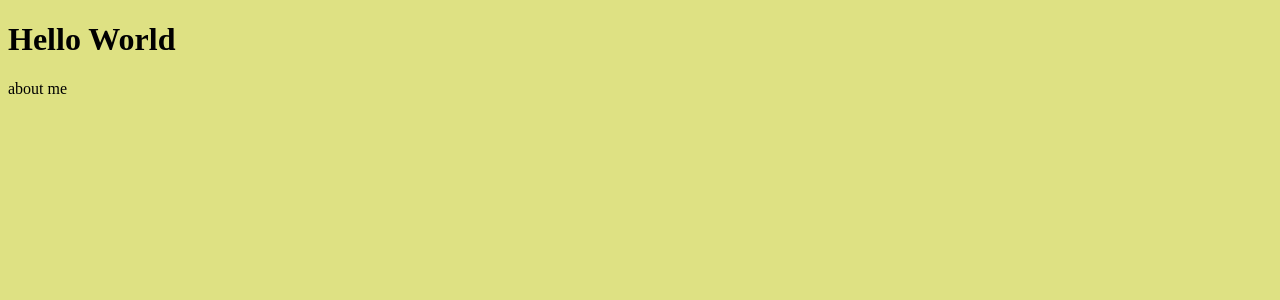
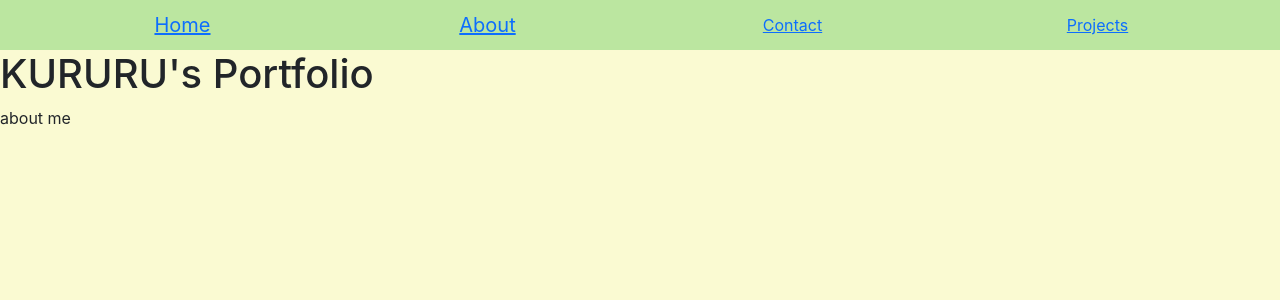
Before and after one commit to vboxorcale/my-reactjs-portfolio, a React (Create React App) app: page /About in a window 1280 px wide. Shown: the top 300 px of the page. Built offline with nearby package versions, Linux system fonts and the light colour scheme.

Commit message:
add header component

```diff
--- a/package.json
+++ b/package.json
@@ -7,7 +7,9 @@
     "@testing-library/jest-dom": "^5.16.5",
     "@testing-library/react": "^13.4.0",
     "@testing-library/user-event": "^13.5.0",
+    "bootstrap": "^5.2.3",
     "react": "^18.2.0",
+    "react-bootstrap": "^2.7.2",
     "react-dom": "^18.2.0",
     "react-router-dom": "^6.9.0",
     "react-scripts": "5.0.1",
--- a/src/App.css
+++ b/src/App.css
@@ -1,3 +1,27 @@
 body{
-    background-color: rgb(222, 225, 131);
+
+    background-color:lightgoldenrodyellow;
+    margin: 0;
+    font-family: -apple-system, BlinkMacSystemFont, 'Segoe UI', 'Roboto', 'Oxygen',
+      'Ubuntu', 'Cantarell', 'Fira Sans', 'Droid Sans', 'Helvetica Neue',
+      sans-serif;
+    -webkit-font-smoothing: antialiased;
+    -moz-osx-font-smoothing: grayscale;
+
 }
+
+
+.home{
+    margin: 10px;
+    font-size: 20px;
+}
+
+.about{
+    margin: 10px;
+    font-size: 20px;
+}
+
+.contact{
+    margin: 10px;
+    font-size: 20px;
+}
--- a/src/App.js
+++ b/src/App.js
@@ -4,6 +4,8 @@ import Home from './pages/Home'
 import About from "./pages/About";
 import Projects from "./pages/Projects";
 import Contact from './pages/Contact';
+import Header from './components/Header';
+import 'bootstrap/dist/css/bootstrap.min.css';
 
 import { BrowserRouter as Router, Route, Routes } from 'react-router-dom';
 // import Discover from './pages/Discover';
@@ -15,18 +17,17 @@ import { BrowserRouter as Router, Route, Routes } from 'react-router-dom';
 const App =()=>{
     return(
 <div>
+
     <Router>
       <div>
-         <h1>Hello World</h1>
+        <Header/>
+         <h1>KURURU's Portfolio</h1>
           <Routes>
-
             <Route path="/" element={<Home/>} />
             <Route path="/About" element={<About/>}/>
             <Route path="/Contact" element={<Contact/>}/>
             <Route path="/Projects" element={<Projects/>}/>
-
           </Routes>
-
       </div>
     </Router>
 </div>
--- /dev/null
+++ b/src/components/Header.css
@@ -0,0 +1,13 @@
+header {
+    background-color: rgb(187, 230, 160);
+    padding-left: 30px;
+     display: grid;
+     grid-template-columns: 1fr 1fr 1fr 1fr;
+     align-items: center;
+     color: rgb(255, 0, 200);
+     text-align: center;
+     justify-content: center;
+     padding-right: 30px;
+     padding-left: 30px;
+
+  }
--- a/src/components/Header.js
+++ b/src/components/Header.js
@@ -0,0 +1,14 @@
+import {Link} from "react-router-dom";
+import './Header.css'
+
+const Header=()=>{
+   return <header>
+   <Link className="home" to="/">Home</Link>
+   <Link className="about" to="/about">About</Link>
+   <Link to="/contact">Contact</Link>
+   <Link to="/Projects">Projects</Link>
+</header>
+
+}
+
+export default Header;
--- a/src/index.css
+++ b/src/index.css
@@ -1,9 +1,32 @@
 body {
+  background-color: lightgoldenrodyellow;
   margin: 0;
   font-family: -apple-system, BlinkMacSystemFont, 'Segoe UI', 'Roboto', 'Oxygen',
     'Ubuntu', 'Cantarell', 'Fira Sans', 'Droid Sans', 'Helvetica Neue',
     sans-serif;
   -webkit-font-smoothing: antialiased;
   -moz-osx-font-smoothing: grayscale;
-  background-color: "light-yellow";
+
 }
+
+.splash{
+  display: grid;
+  grid-template-columns: 1fr 1fr;
+}
+
+
+
+ .home{
+    margin: 10px;
+    font-size: 20px;
+}
+
+.about{
+    margin: 10px;
+    font-size: 20px;
+}
+
+.contact{
+    margin: 10px;
+    font-size: 20px;
+}
--- a/src/index.js
+++ b/src/index.js
@@ -1,6 +1,8 @@
 import React from "react";
 import ReactDOM from "react-dom";
 import App from "./App";
+import "./index.css";
+import 'bootstrap/dist/css/bootstrap.min.css';
 
 
 ReactDOM.render(
--- a/src/pages/About.js
+++ b/src/pages/About.js
@@ -1,9 +1,10 @@
+
 const about = () => {
     return <div>
+
         about me
     </div>
 }
 
 
-
-   export default about;
+export default about;
--- a/src/pages/Home.css
+++ b/src/pages/Home.css
@@ -1,7 +1,14 @@
-.home{
+/* .home{
     margin: 10px;
+    font-size: 20px;
 }
 
 .about{
     margin: 10px;
+    font-size: 20px;
 }
+
+.contact{
+    margin: 10px;
+    font-size: 20px;
+} */
--- a/src/pages/Home.js
+++ b/src/pages/Home.js
@@ -1,23 +1,15 @@
 import img from "../components/images/kuke.jpg";
-import {Link} from "react-router-dom";
 import "./Home.css";
 const Home = ({ name, title}) => {
-
-
+ name = "Kururu"
     return <div>
-
-        <header>
-            <Link className="home" to="/">Home</Link>
-            <Link className="about"to="/about">About</Link>
-        </header>
         <section className="splash">
-            <section>
-                <img alt="kruru" src={img}/>
-            </section>
+            <img alt="kruru" src={img}/>
             <section>
                 <h1>My name is {name}</h1>
                 <p>Title:  {title} </p>
             </section>
+
         </section>
     </div>
 
--- a/src/pages/Projects.js
+++ b/src/pages/Projects.js
@@ -1,3 +1,4 @@
+
 function projects(){
     return(
        <div>
```
Also changed, not shown: src/pages/Contact.js (+3 -9 lines), 1 other file (tests, documents, lock files or other folders).
